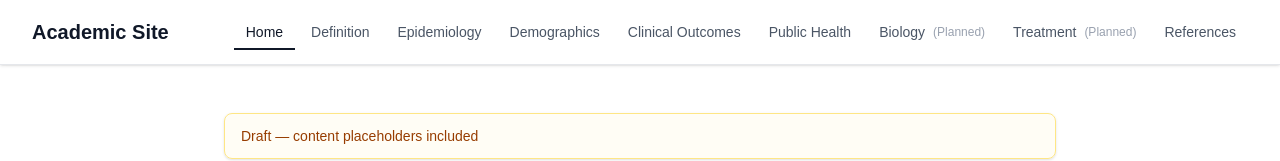
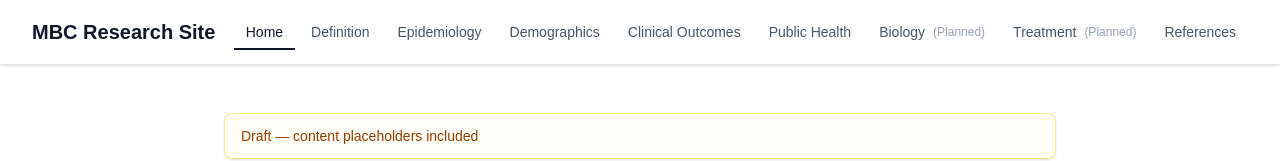
Before and after one commit to Gerald450/metastatic_breast_cancer_research_site, a Next.js app: page / in a window 1280 px wide. Shown: the top 161 px of the page. Built offline with nearby package versions, Linux system fonts and the light colour scheme.

Commit message:
fix errors

```diff
--- a/components/SiteHeader.tsx
+++ b/components/SiteHeader.tsx
@@ -72,7 +72,7 @@ export default function SiteHeader() {
               href="/"
               className="text-xl font-semibold text-gray-900 dark:text-white hover:text-gray-700 dark:hover:text-gray-300 transition-colors"
             >
-              Academic Site
+              MBC Research Site
             </Link>
           </div>
 
--- a/next.config.ts
+++ b/next.config.ts
@@ -1,9 +1,20 @@
 import type { NextConfig } from "next";
+import { resolve } from "path";
 
 const nextConfig: NextConfig = {
   /* config options here */
   // Note: Next.js should automatically detect the correct root
   // If you still see lockfile warnings, ensure you're running from my-app directory
+
+  // Fix for Tailwind CSS v4 with Turbopack - resolves module resolution issue
+  // Uses process.cwd() to get the current working directory (my-app when running npm commands)
+  experimental: {
+    turbo: {
+      resolveAlias: {
+        tailwindcss: resolve(process.cwd(), "node_modules/tailwindcss"),
+      },
+    },
+  },
 };
 
 export default nextConfig;
--- a/package.json
+++ b/package.json
@@ -4,6 +4,7 @@
   "private": true,
   "scripts": {
     "dev": "next dev",
+    "dev:webpack": "next dev --webpack",
     "build": "next build",
     "start": "next start",
     "lint": "eslint",
@@ -27,6 +28,7 @@
     "eslint-config-next": "16.1.1",
     "pdf-parse": "^1.1.1",
     "pdfjs-dist": "^4.0.379",
+    "postcss": "^8",
     "tailwindcss": "^4",
     "typescript": "^5"
   }
```
Also changed, not shown: 1 other file (tests, documents, lock files or other folders).
